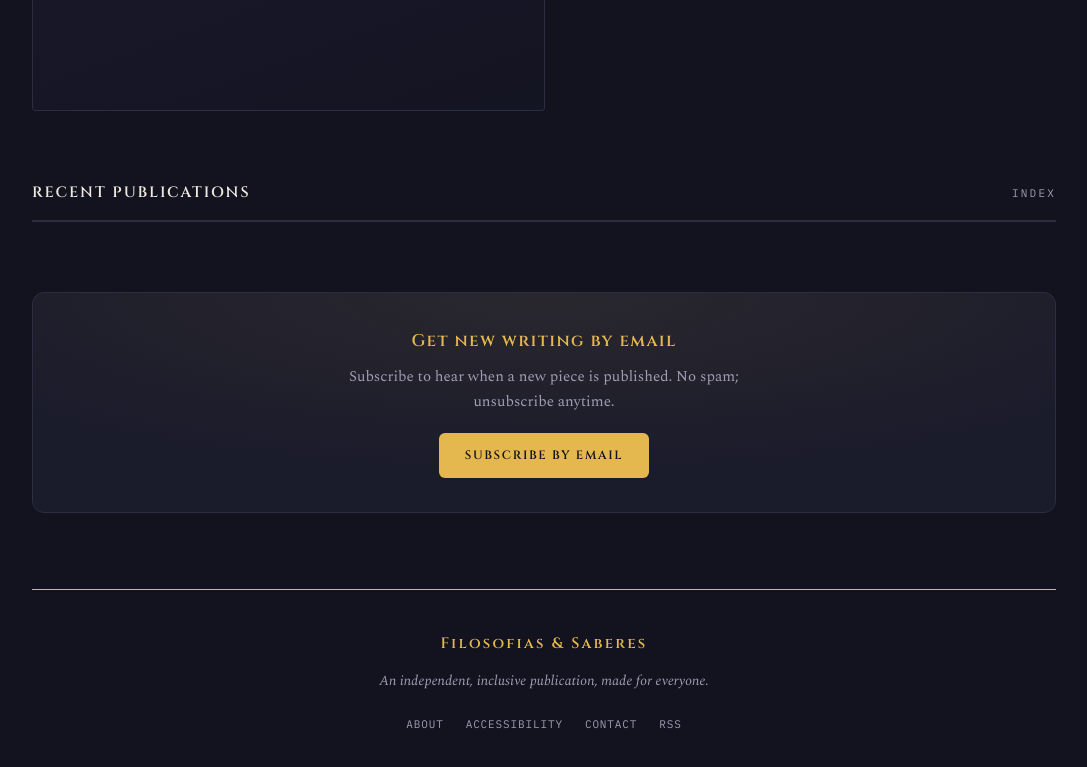
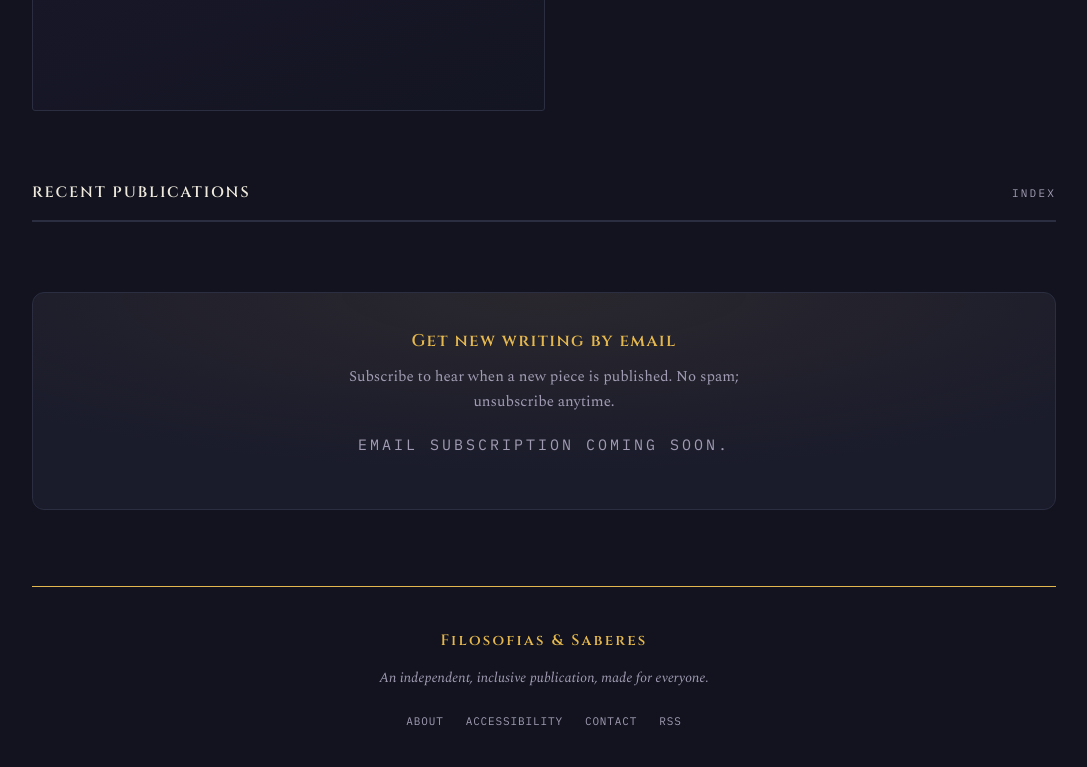
Before and after one commit to FilosofiaseSaberes/filosofiasesaberes.github.io, an Eleventy site: page src/en-index.njk in a window 1280 px wide. Shown: the part 988-1755 px from the top of the page, without its empty margins (96-1183 px from the left). Built offline with nearby package versions, Linux system fonts and the light colour scheme; Eleventy itself is replaced by a stand-in of ours; files that its build step writes are made by us from their sources.

Commit message:
Update subscribe.njk

```diff
--- a/src/_includes/subscribe.njk
+++ b/src/_includes/subscribe.njk
@@ -1,9 +1,14 @@
 {% set LS = i18n[pageLang] %}
+{% set newsletterUrl = site.newsletterUrl[pageLang] %}
+
 <section class="subscribe" aria-labelledby="nh">
   <h2 id="nh">{{ LS.news_title }}</h2>
   <p>{{ LS.news_sub }}</p>
-  {% if site.newsletterUrl %}
-  <a class="news-btn" href="{{ site.newsletterUrl }}" target="_blank" rel="noopener">{{ LS.news_btn }}</a>
+
+  {% if newsletterUrl %}
+  <a class="news-btn" href="{{ newsletterUrl | url }}">
+    {{ LS.news_btn }}
+  </a>
   {% else %}
   <p class="news-off eyebrow">{{ LS.news_off }}</p>
   {% endif %}
```
